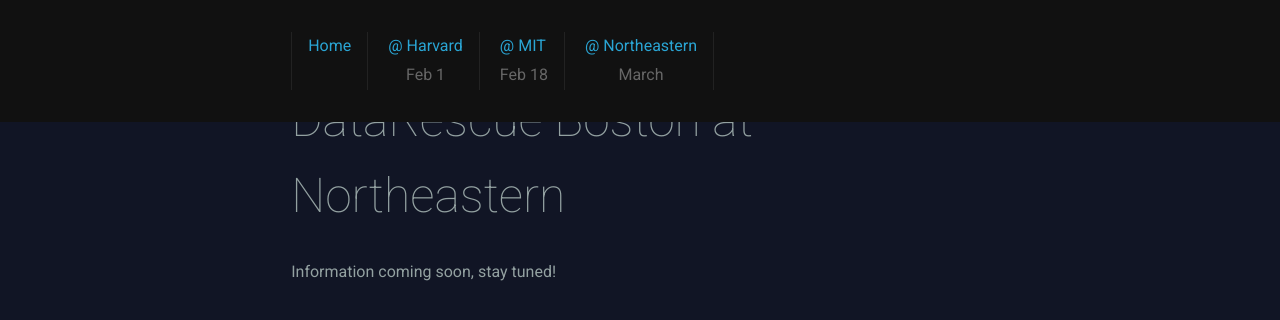
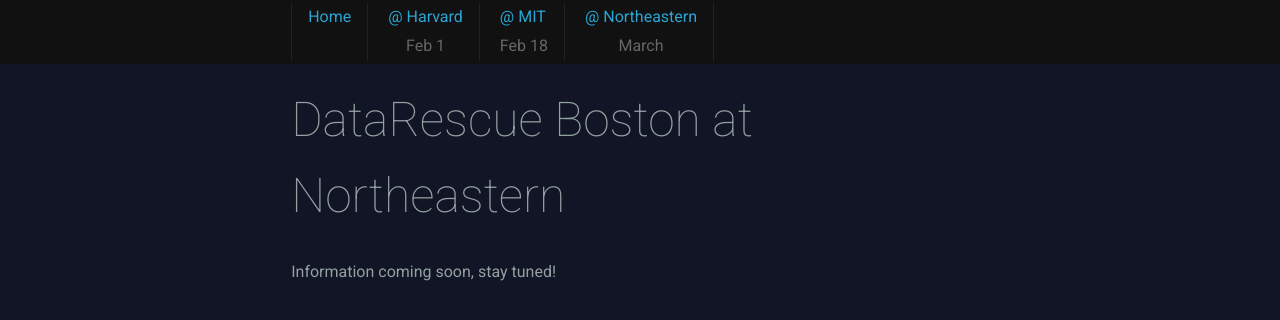
Before and after one commit to data-rescue-boston/data-rescue-boston.github.io, a Jekyll site: the page built from northeastern.md, in a window 1280 px wide. Shown: the top 320 px of the page. Built offline with Jekyll 4.4.1, drawn with Linux system fonts in a browser that asks for light colours.

Commit message:
Update main.css

```diff
--- a/assets/main.css
+++ b/assets/main.css
@@ -15,7 +15,7 @@
 div.section h2 small { font-weight: normal; font-size: 33%;  }
 
 nav { width: 100%; display: block; background: #111; position: fixed; top:0; left:0; padding: 0; }
-nav ul { list-style-type: none; }
+nav ul { list-style-type: none; padding-top: 0.2em; padding-bottom: 0.2em; }
 nav ul li { display: inline-block; padding: 0; margin: 0;}
 nav ul li:first-child { border-left: 1px solid #222; }
 nav ul li a { display: block; text-decoration: none; padding: 0 1em; border-right: 1px solid #222; line-height: 1.8em;  }
```
